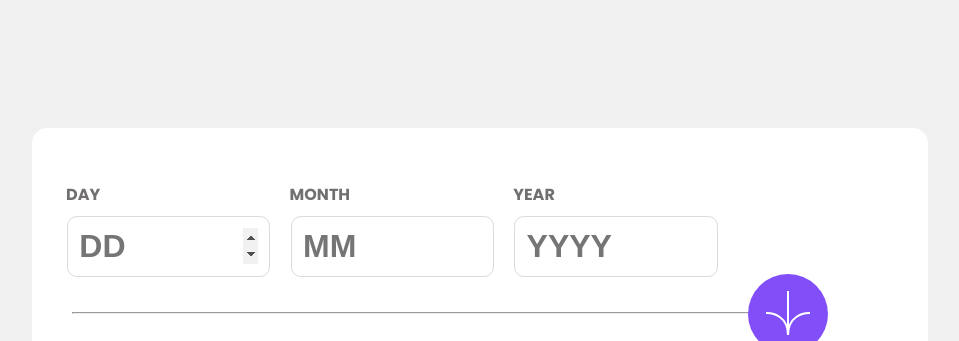
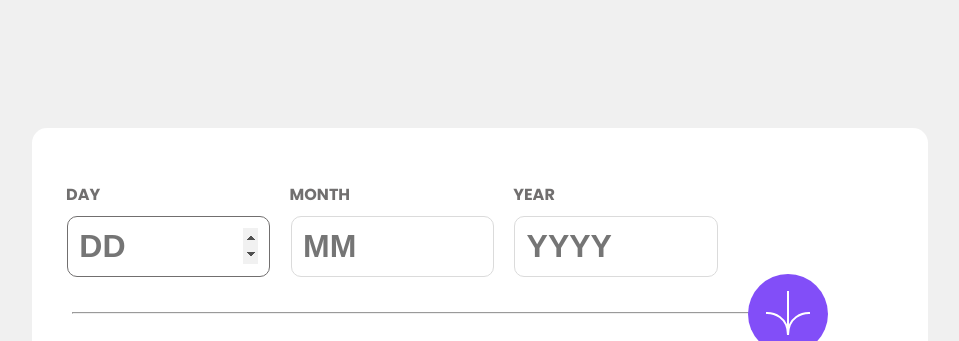
Before and after one commit to Loja-in/Age-calculater, a plain HTML site: page index.html in a window 1280 px wide. In both pictures the pointer is over the input "DD". Shown: the top 341 px of the page, without its empty margins (160-1119 px from the left). Drawn offline with Linux system fonts and the light colour scheme.

```diff
--- a/style.css
+++ b/style.css
@@ -49,6 +49,10 @@ body{
     font-size: 32px;
     font-weight: 700;
 }
+input:hover{
+    cursor:pointer;
+    border-color: hsl(0, 1%, 44%);
+}
 hr{
     width: 80%;
     margin-left: 30px;
```
